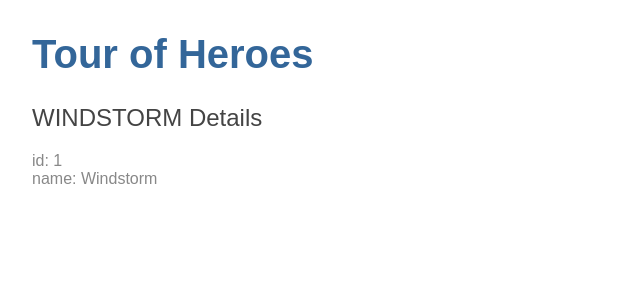
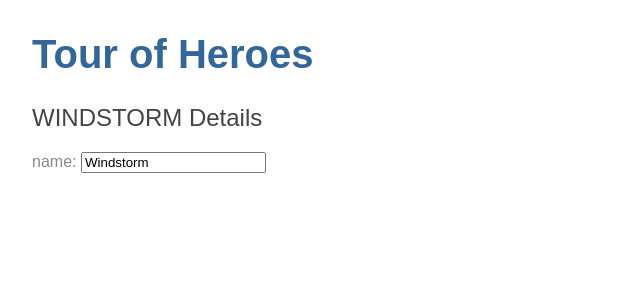
Before and after one commit to rsi2940/first-ng-project, an Angular app: page / in a window 1280 px wide. Shown: the top 300 px of the page, without its empty margins (0-640 px from the left). Built offline with nearby package versions, Linux system fonts and the light colour scheme.

Commit message:
added forms modules 2way data-binding

```diff
--- a/src/app/heroes/heroes.component.html
+++ b/src/app/heroes/heroes.component.html
@@ -1,5 +1,6 @@
 <h2>{{ hero.name | uppercase }} Details</h2>
 <div>
-  <span>id: </span>{{hero.id}}</div>
-<div>
-  <span>name: </span>{{hero.name}}</div>
+  <label>name:
+    <input [(ngModel)]="hero.name" placeholder="name">
+  </label>
+</div>
```
Also changed, not shown: src/app/app.module.ts (+4 -10 lines).
